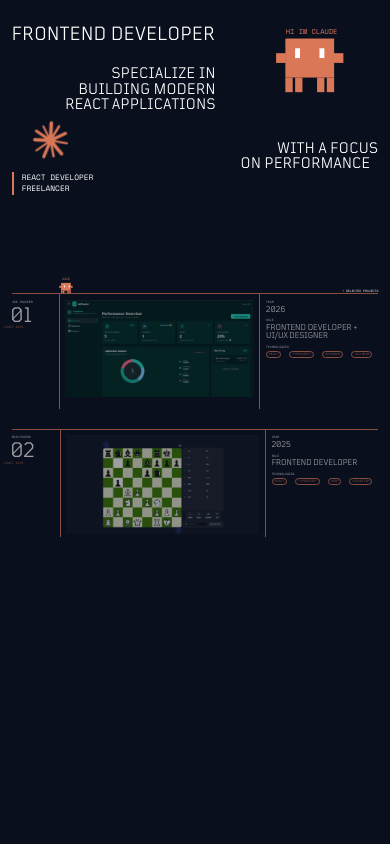
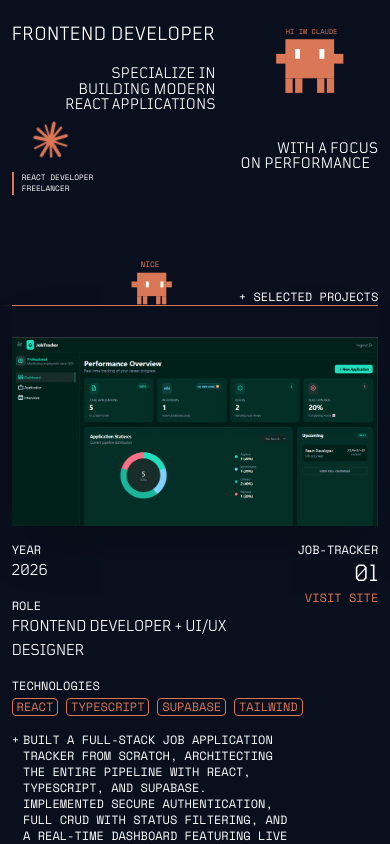
Before and after one commit to Amen974/Portfolio, a React (Vite) app: page / in a window 390 px wide. Shown: the top 844 px of the page. Built offline with nearby package versions, Linux system fonts and the light colour scheme.

Commit message:
feat: add mobile layout for projects section

```diff
--- a/src/components/CustomCursor.tsx
+++ b/src/components/CustomCursor.tsx
@@ -4,8 +4,13 @@ import { useCursor } from "./CursorContext";
 const CustomCursor = () => {
   const [position, setPosition] = useState({ x: 0, y: 0 });
   const [isVisible, setIsVisible] = useState(false);
+  const [hasFinePointer, setHasFinePointer] = useState(false);
+  const { type } = useCursor();
 
   useEffect(() => {
+    if (!window.matchMedia('(pointer: fine)').matches) return;
+    setHasFinePointer(true);
+
     const handleMouseMove = (e: MouseEvent) => {
       setPosition({ x: e.clientX, y: e.clientY });
       setIsVisible(true);
@@ -24,14 +29,17 @@ const CustomCursor = () => {
     };
   }, []);
 
-  const { type } = useCursor()
+  if (!hasFinePointer) return null;
 
-  const ClickTop = position.y + 25
+  const labelTop = position.y + 25;
 
   return (
     <>
       <div
-        className={`fixed rounded-full border border-[#da7756] pointer-events-none z-9999 transition-opacity duration-300 ${type === 'default' && 'w-[1vw] h-[1vw]'} ${type === 'click' && 'bg-[#0a0f1e] w-[1.5vw] h-[1.5vw]'} ${type === 'link' && 'bg-[#da7756] w-[1.5vw] h-[1.5vw]'}`}
+        className={`fixed rounded-full border border-[#da7756] pointer-events-none z-9999 transition-opacity duration-300
+          ${type === 'default' && 'w-[1vw] h-[1vw] min-w-3 min-h-3'}
+          ${type === 'click' && 'bg-[#0a0f1e] w-[1.5vw] h-[1.5vw] min-w-4 min-h-4'}
+          ${type === 'link' && 'bg-[#da7756] w-[1.5vw] h-[1.5vw] min-w-4 min-h-4'}`}
         style={{
           left: position.x,
           top: position.y,
@@ -39,19 +47,18 @@ const CustomCursor = () => {
           opacity: isVisible ? 1 : 0,
         }}
       />
-      {type === 'click' && <span className="fixed pointer-events-none text-xs text-white z-9999 uppercase"
-        style={{
-          left: position.x,
-          top: ClickTop,
-          transform: "translate(-50%, -50%)",
-        }}>click</span>}
-
-      {type === 'link' && <span className="fixed pointer-events-none text-xs text-white z-9999 uppercase"
-        style={{
-          left: position.x,
-          top: ClickTop,
-          transform: "translate(-50%, -50%)",
-        }}>open in new tab</span>}
+      {type === 'click' && (
+        <span className="fixed pointer-events-none text-xs text-white z-9999 uppercase"
+          style={{ left: position.x, top: labelTop, transform: "translate(-50%, -50%)" }}>
+          click
+        </span>
+      )}
+      {type === 'link' && (
+        <span className="fixed pointer-events-none text-xs text-white z-9999 uppercase"
+          style={{ left: position.x, top: labelTop, transform: "translate(-50%, -50%)" }}>
+          open in new tab
+        </span>
+      )}
     </>
   );
 };
--- a/src/components/robot/Robot.tsx
+++ b/src/components/robot/Robot.tsx
@@ -87,7 +87,7 @@ const Robot = ({ state = 'waveidle', size = 25, animate = false }: RobotProps) =
     .to(eyes, { x: 10, duration: 1 })
     .add(walkLegs)
     .to(legs, { height: 28, duration: 0.1 })
-    .to(eyes, { y: 6, duration: 1, ease: "power2.out" },)
+    .to(eyes, { y: 10, duration: 1, ease: "power2.out" },)
 }
 
   useEffect(() => {
--- a/src/components/sections/Projects/Projects.tsx
+++ b/src/components/sections/Projects/Projects.tsx
@@ -1,4 +1,4 @@
-import { useEffect, useRef, useState } from "react"
+import React, { useEffect, useRef, useState } from "react"
 import { useCursor } from "../../CursorContext"
 import { projects } from "./constent"
 import gsap from "gsap"
@@ -129,13 +129,29 @@ const Projects = () => {
     })
   }, [])
 
+  const [windowWidth, setWindowWidth] = useState(window.innerWidth)
+
+  useEffect(() => {
+    const handleResize = () => setWindowWidth(window.innerWidth)
+    window.addEventListener('resize', handleResize)
+    return () => window.removeEventListener('resize', handleResize)
+  }, [])
+
+  const robotSize = windowWidth <= 800 ? 15 : 5
+
   return (
     <section className="uppercase pt-[15vw] pb-[10vw] px-[3vw] relative sectoion">
-      <p className="text-[0.8vw] text-end">+ Selected Projects</p>
-      <div className="absolute top-[12.5vw] left-[6vw]" ref={robot}><span ref={say} className="absolute text-[0.8vw] text-[#da7756] top-[-0.5vw] left-[1.5vw]">nice</span><Robot size={5} state="Move" animate={isScrollAnimate} /></div>
+      <p className="text-xs min-[800px]:text-[0.8vw] text-end">+ Selected Projects</p>
+      <div className="absolute top-[8vw] min-[400px]:top-[6vw] min-[800px]:top-[12.4vw] left-[6vw]"
+        ref={robot}>
+        <span ref={say} className="absolute text-[2vw] min-[800px]:text-[0.8vw] text-[#da7756] top-[-0.5vw] left-[4.5vw] min-[800px]:left-[1.5vw]">nice</span>
+        <Robot size={robotSize} state="Move" animate={isScrollAnimate} />
+      </div>
       {projects.map((p, i) => (
-        <div key={p.id}
-          className="pb-[5vw] flex opacity-60 hover:opacity-100 duration-500"
+        <React.Fragment key={p.id}>
+          {/*Desktop*/}
+          <div
+            className="pb-[5vw] min-[800px]:flex opacity-60 hover:opacity-100 duration-500 hidden"
             onMouseEnter={() => setHoverIndex(i)}
             onMouseLeave={() => setHoverIndex(null)}
           >
@@ -151,11 +167,10 @@ const Projects = () => {
                 <span className="h-[0.1vw] w-full block bg-[#da7756]" ref={(el) => { linkLine.current[i] = el }}></span></a>
             </div>
 
-          <div className="px-[1.5vw] pt-[1.5vw] flex-4 border-t border-x border-[#da7756]">
+            <div className="px-[1.5vw] pt-[1.5vw] flex-4 border-t border-x border-[#da7756] shadow-2xl">
               <div className="h-[26vw]">
                 <img src={p.img} alt={p.title} />
               </div>
-
             </div>
 
             <div className="p-[1.5vw] flex flex-col flex-2 border-t border-[#da7756]">
@@ -174,6 +189,42 @@ const Projects = () => {
               </div>
             </div>
           </div>
+
+          {/*Mobile*/}
+          <div
+            className="pb-[10vw] flex flex-col min-[800px]:hidden"
+            onMouseEnter={() => setHoverIndex(i)}
+            onMouseLeave={() => setHoverIndex(null)}
+          >
+            <div className="pt-[8vw] border-t border-[#da7756] shadow-2xl mb-4">
+              <img src={p.img} alt={p.title} />
+            </div>
+
+            <div className="flex">
+              <div className="w-[77%]">
+                <p className="text-xs">year</p>
+                <h3 className="text-md mb-4">{p.year}</h3>
+                <p className="text-xs">role</p>
+                <h3 className="text-md mb-4">{p.role}</h3>
+                <p className="text-xs mb-1">technologies</p>
+                <div className="flex text-xs gap-2">{p.technologies.map((t) => (
+                  <h4 key={t} className="border border-[#da7756] px-[1vw] text-[#da7756] rounded-sm mb-4">{t}</h4>
+                ))}
+                </div>
+                <div className="flex gap-1">
+                  <span className="text-xs">+</span>
+                  <p className="text-xs">{p.p}</p>
+                </div>
+              </div>
+
+              <div className="flex flex-col w-[33%]">
+                <p className="text-xs text-end">{p.title}</p>
+                <h1 className="text-2xl text-end ">{p.number}</h1>
+                <a className="text-xs text-[#da7756] text-end" href={p.link} target="blank">visit site</a>
+              </div>
+            </div>
+          </div>
+        </React.Fragment>
       ))}
     </section>
   )
```
Lines whose indentation alone changed are shown as unchanged.
